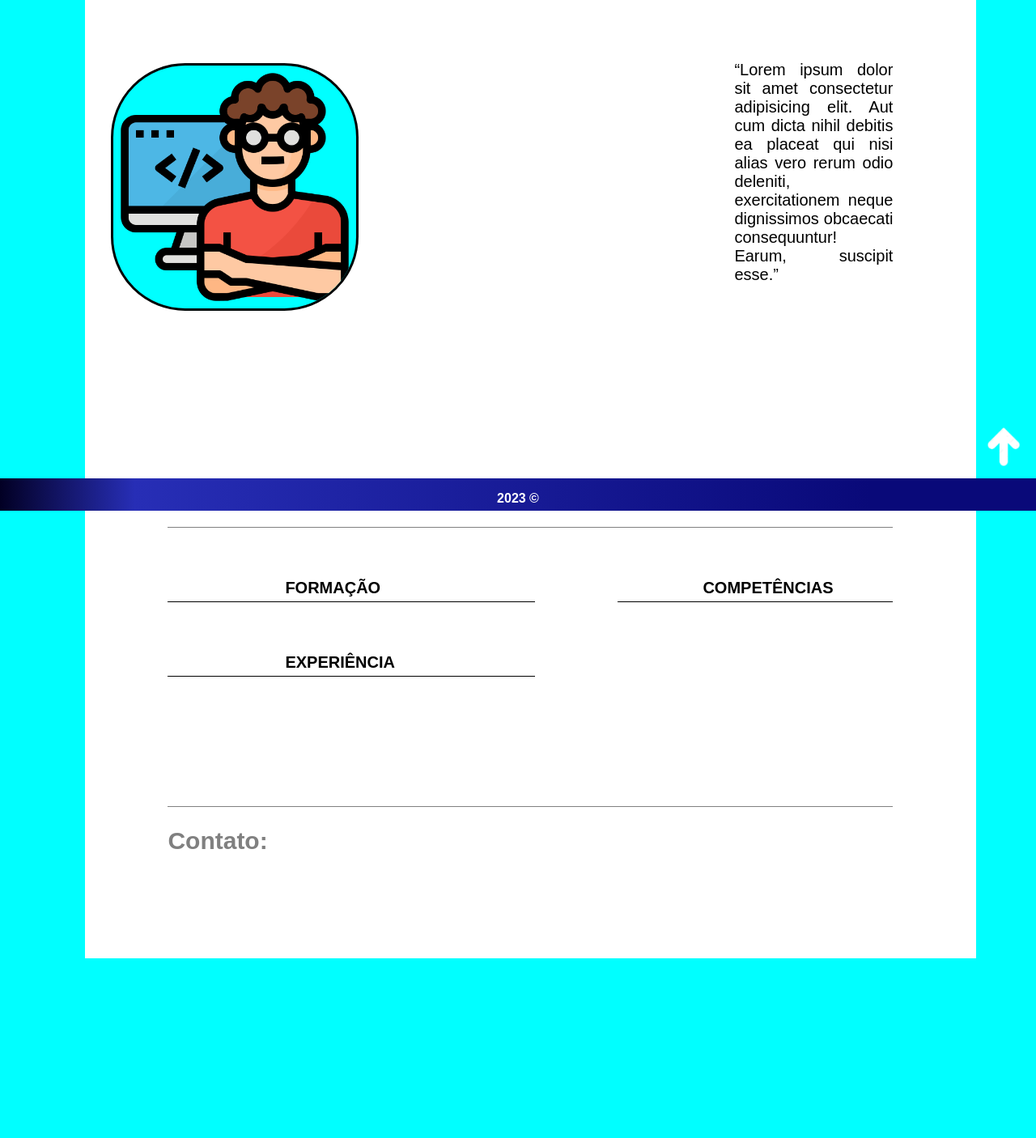
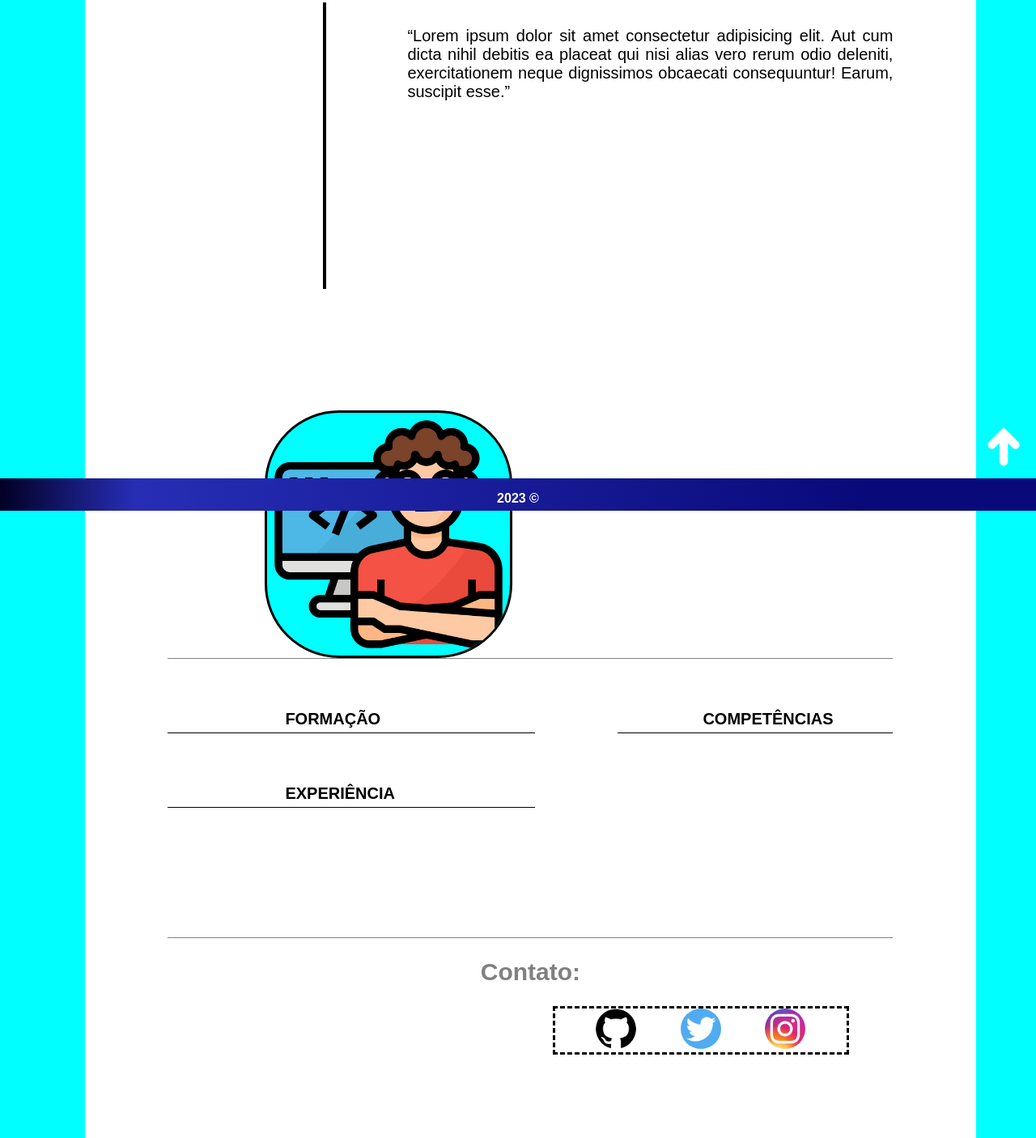
Before and after one commit to Ivnmendes/Oficina_HTML_CSS_UFSM, a plain HTML site: page trabalho_final/index.html in a window 1280 px wide. Shown: the part 169-1575 px from the top of the page at 81% size. Before the commit the page ends 1353 px from the top, so only its background shows below. Drawn offline with Linux system fonts and the light colour scheme.

Commit message:
Ajustes na pagina principal

```diff
--- a/trabalho_final/index.html
+++ b/trabalho_final/index.html
@@ -12,6 +12,7 @@
         <h1 id="nome">Ivan Mendes</h1>
         <hr style="margin-top: -20px;">
         <p id="textoDescricao"><q>Lorem ipsum dolor sit amet consectetur adipisicing elit. Aut cum dicta nihil debitis ea placeat qui nisi alias vero rerum odio deleniti, exercitationem neque dignissimos obcaecati consequuntur! Earum, suscipit esse.</q></p>
+        <hr id="barraVertical">
         <a href="index2.html" target="_blank">
         <img src="source/iconeprogramador.png" alt="icone programador" id="iconeProgramador">
         </a>
@@ -51,7 +52,17 @@
         <hr style="border-bottom: 0; margin-top: 10px;">
         <hr style="margin-top: 150px;">
         <h2 id="contato"><a href="index2.html" target="_blank">Contato:</a></h2>
-
+        <div id="icones">
+            <a href="https://www.github.com/Ivnmendes" target="_blank">
+            <img class="icon" src="source/25231.png" alt="github icon" id="github">
+            </a>
+            <a href="https://www.x.com/Ivnmendes" target="_blank">
+            <img class="icon" src="source/124021.png" alt="twitter icon">
+            </a>
+            <a href="https://www.instagram.com/Ivnmendes" target="_blank">
+            <img class="icon" src="source/Instagram_icon.png" alt="twitter icon">
+            </a>
+        </div>
     </div>
     <div id="botaoSubirPagina">
         <a href="#principal"><img src="source/iconevoltar.png" alt="icone voltar" width="50px" height="50px"></a>
--- a/trabalho_final/style.css
+++ b/trabalho_final/style.css
@@ -29,6 +29,19 @@ a:hover, a:active {
     color: black;
     text-decoration:dotted
 }
+#barraVertical {
+   display: block;
+   float: inline-end;
+   border: none;
+   border-right: 4px solid black;
+   height: 354px;
+   width: 2px;
+   margin: 0%;
+   margin-top: 20px;
+   margin-right: 100px;
+   margin-bottom: 100px;
+}
+
 #hrInformacoes {
    display: block;
     border: none;
@@ -62,23 +75,25 @@ a:hover, a:active {
 }
 
 #textoDescricao {
+   display: block;
+   float: right;
+   width: 600px;
    font-size: 20px;
-    margin-top: 100px;
-    margin-left: 600px;
-    padding-left: 100px;
    text-align: justify;
+   margin-top: 50px;
 }
 
 #iconeProgramador {
+   margin-left: 120px;
+   margin-top: 50px;
    width: 300px;
    height: 300px;
    background-color: aqua;
    border: 3px black;
    border-style: solid;
    border-radius: 30%;
-    margin: auto;
-    position: absolute;
-    top: 0; left: 0; bottom: 0; right: 700px;
+   display: block;
+   float: left;
 }
 
 #toggle-1 {
@@ -156,6 +171,7 @@ a:hover, a:active {
  }
 
  #contato {
+   text-align: center;
    font-size: 30px;
  }
 
@@ -178,3 +194,16 @@ background: linear-gradient(90deg, rgba(2,0,36,1) 0%, rgba(39,46,182,1) 13%, rgb
     width: 100%;
     height: 40px;
 }
+
+.icon {
+   margin-left: 50px;
+   width: 50px;
+   height: 50px;
+   border-radius: 50%;
+}
+
+#icones {
+   margin-left: 476px;
+   border-style: dashed;
+   width: 360px;
+}
```
Also changed, not shown: trabalho_final/source/124021.png (added), trabalho_final/source/25231.png (added), trabalho_final/source/Instagram_icon.png (added). Lines whose indentation alone changed are shown as unchanged.
